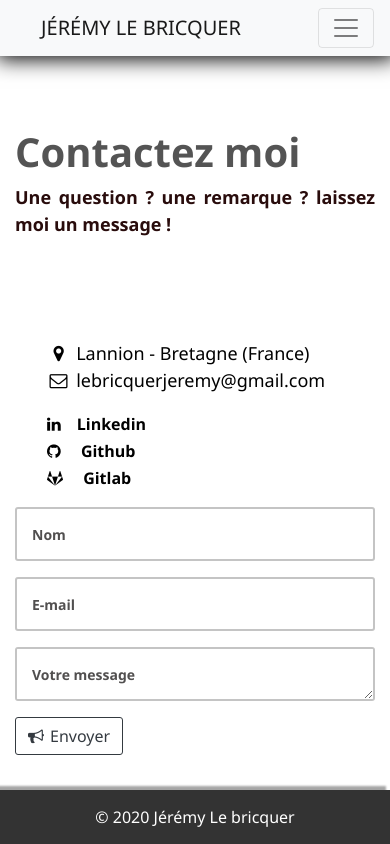
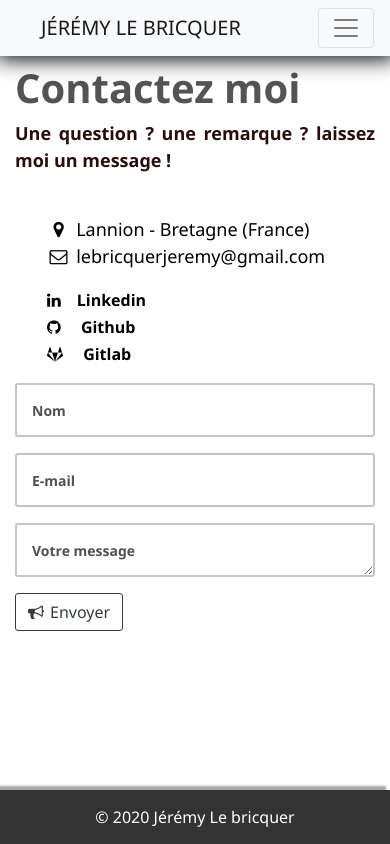
Before and after one commit to Alynae/Portfolio, a React (Create React App) app: page /portfolio/contact in a window 390 px wide. Built offline with nearby package versions, Linux system fonts and the light colour scheme; what react-google-recaptcha-v3 would draw is missing.

Commit message:
padding contact

```diff
--- a/src/component/ContactComponent/Contact.scss
+++ b/src/component/ContactComponent/Contact.scss
@@ -57,6 +57,13 @@ i.fa.fa-gitlab {
   margin-top: 2rem;
   margin-left: 2rem;
 }
+@media(max-width:425px){
+  #contact{
+    padding-top: 4rem;
+  }
+}
+
+
 .dev-icons {
   font-size: 3rem;
   display: grid;
@@ -86,6 +93,11 @@ i.fa.fa-gitlab {
     margin-right: 6px;
   }
 }
+  .headline {
+   margin: 0 0;
+}
+
+
 .form-control {
   -webkit-box-shadow: none;
   box-shadow: none;
```
